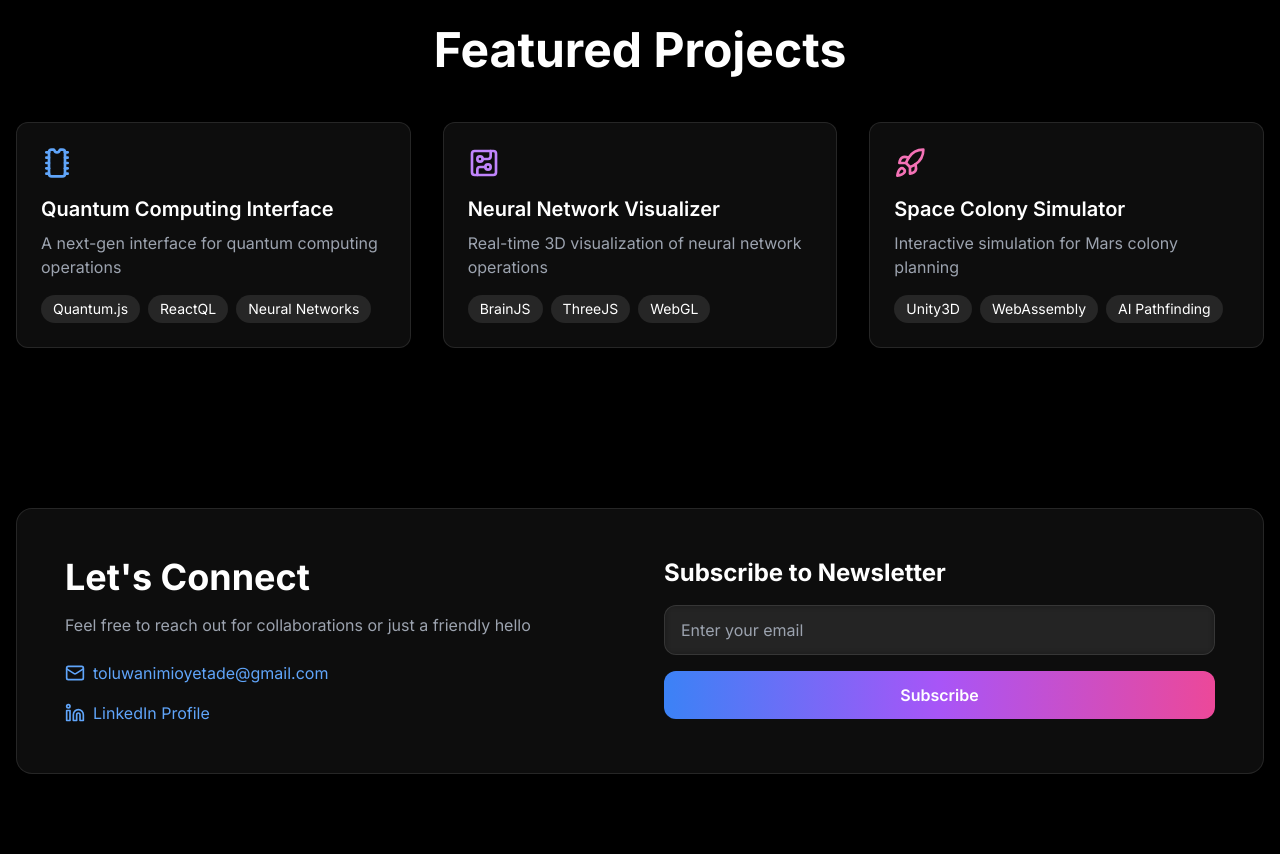
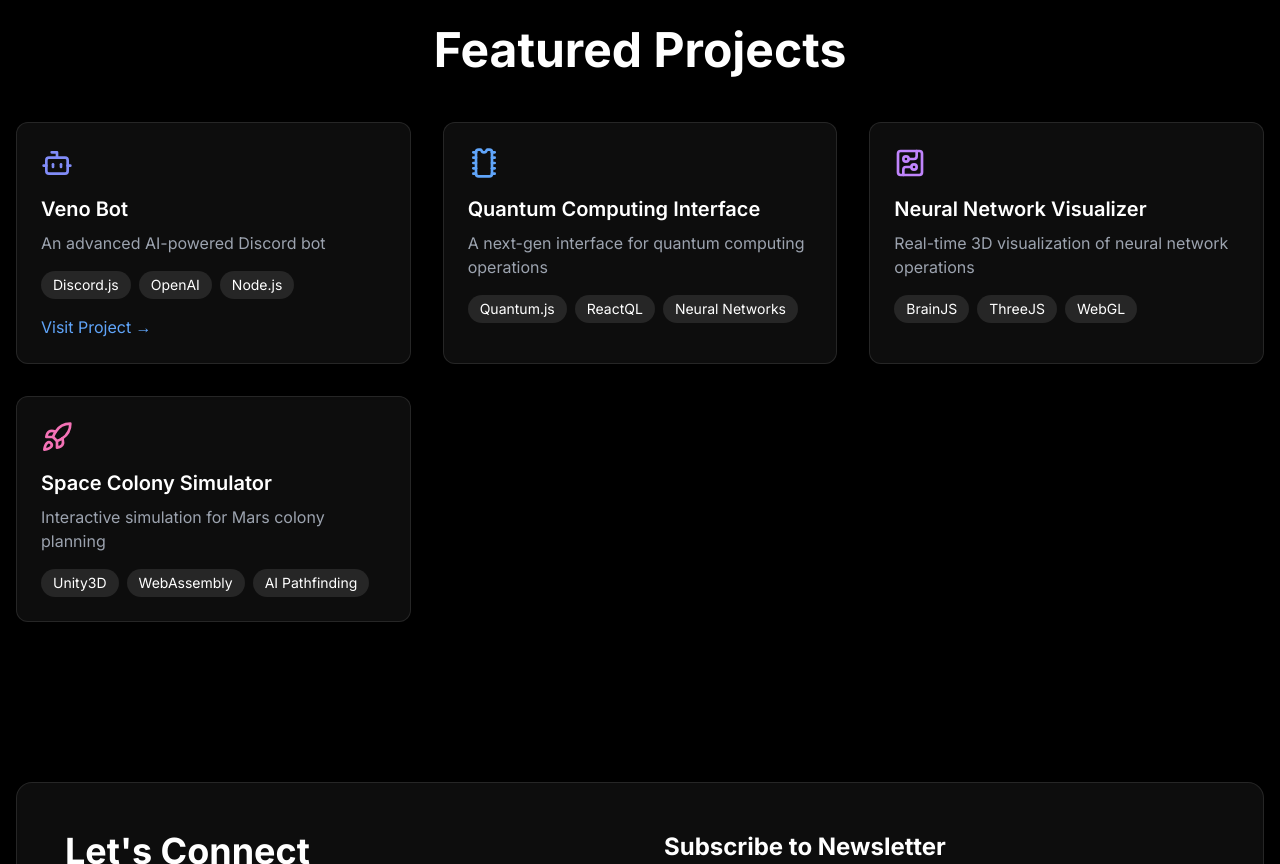
Before and after one commit to tolu4555/picture-perfect-project, a React (Vite) app: page / in a window 1280 px wide. Shown: the part 1300-2164 px from the top of the page. Built offline with nearby package versions, Linux system fonts and the light colour scheme.

Commit message:
Add Veno Bot to Projects
Included the Veno Bot project in the portfolio section of the application.
[skip gpt_engineer]

```diff
--- a/src/components/Portfolio.tsx
+++ b/src/components/Portfolio.tsx
@@ -1,8 +1,15 @@
 import { motion } from "framer-motion";
-import { Rocket, CircuitBoard, Microchip } from "lucide-react";
+import { Rocket, CircuitBoard, Microchip, Bot } from "lucide-react";
 
 export const Portfolio = () => {
   const projects = [
+    {
+      title: "Veno Bot",
+      description: "An advanced AI-powered Discord bot",
+      icon: <Bot className="h-8 w-8 text-indigo-400" />,
+      tech: ["Discord.js", "OpenAI", "Node.js"],
+      link: "https://veno-bot.vercel.app",
+    },
     {
       title: "Quantum Computing Interface",
       description: "A next-gen interface for quantum computing operations",
@@ -58,6 +65,16 @@ export const Portfolio = () => {
                   </span>
                 ))}
               </div>
+              {project.link && (
+                <a
+                  href={project.link}
+                  target="_blank"
+                  rel="noopener noreferrer"
+                  className="mt-4 inline-block text-blue-400 hover:text-blue-300"
+                >
+                  Visit Project →
+                </a>
+              )}
             </motion.div>
           ))}
         </div>
```
